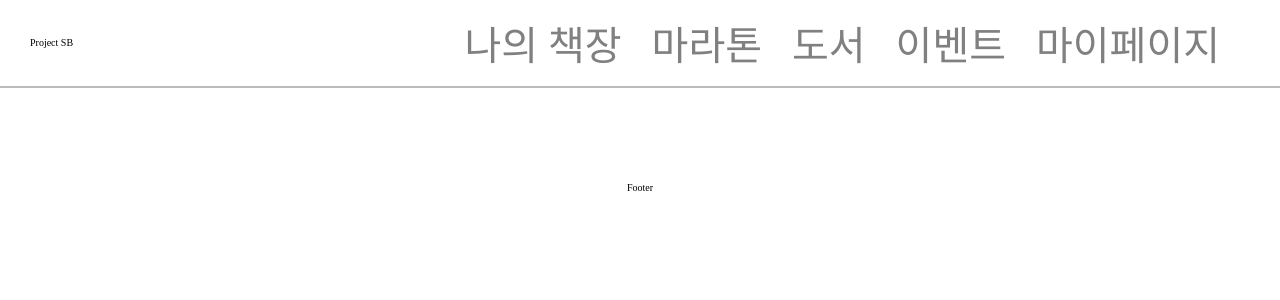
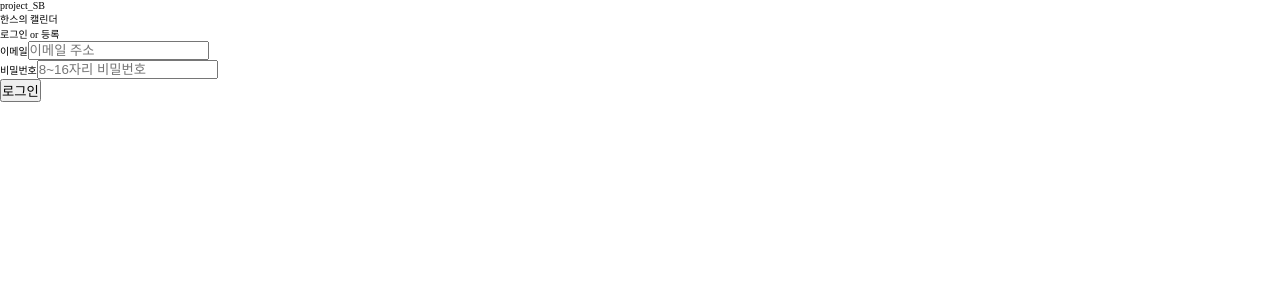
Before and after one commit to songmok/ggoBook, a React (Create React App) app: page / in a window 1280 px wide. Shown: the top 300 px of the page. Built offline with nearby package versions, Linux system fonts and the light colour scheme.

Commit message:
login 페이지 작업중

```diff
--- a/package.json
+++ b/package.json
@@ -8,6 +8,7 @@
     "@fortawesome/free-solid-svg-icons": "^6.3.0",
     "@fortawesome/react-fontawesome": "^0.2.0",
     "@fullpage/react-fullpage": "^0.1.31",
+    "@hookform/resolvers": "^2.9.11",
     "@reduxjs/toolkit": "^1.9.1",
     "animate.css": "^4.1.1",
     "axios": "^1.2.2",
@@ -32,7 +33,8 @@
     "swiper": "^8.4.6",
     "typescript": "^4.9.5",
     "web-vitals": "^2.1.4",
-    "wowjs": "^1.1.3"
+    "wowjs": "^1.1.3",
+    "yup": "^1.0.0"
   },
   "scripts": {
     "start": "react-scripts start",
--- a/src/App.tsx
+++ b/src/App.tsx
@@ -1,20 +1,38 @@
 import Footer from "components/common/footer/Footer";
 import Header from "components/common/header/Header";
 import Event from "pages/event/Event";
+import Login from "pages/login/Login";
 import MyPage from "pages/myPage/MyPage";
+import NotFound from "pages/notFound/NotFound";
 import React from "react";
 import { BrowserRouter as Router, Routes, Route } from "react-router-dom";
 function App() {
   return (
     <>
       <Router>
-        <Header />
         <Routes>
-          <Route />
-          <Route path="/event" element={<Event />} />
+          <Route path="/" element={<Login />} />
+          <Route
+            path="/home"
+            element={
+              <>
+                <Header />
+              </>
+            }
+          />
+          <Route
+            path="/event"
+            element={
+              <>
+                <Header />
+                <Event />
+                <Footer />
+              </>
+            }
+          />
           <Route path="/myPage" element={<MyPage />} />
+          <Route path="*" element={<NotFound />} />
         </Routes>
-        <Footer />
       </Router>
     </>
   );
--- /dev/null
+++ b/src/pages/login/Login.tsx
@@ -0,0 +1,67 @@
+import React from "react";
+import LoginCss from "./style/LoginCss";
+import { useForm } from "react-hook-form";
+import { yupResolver } from "@hookform/resolvers/yup";
+import * as yup from "yup";
+
+// types
+type LoginType = {
+  email: string;
+  password: string;
+};
+
+const schema = yup.object({
+  email: yup.string().email().required("Email is required"),
+  password: yup
+    .string()
+    .min(8)
+    .max(16)
+    .required("Password must be 8 - 16 characters"),
+});
+
+const Login = () => {
+  const {
+    register,
+    handleSubmit,
+    formState: { errors },
+  } = useForm<LoginType>({
+    resolver: yupResolver(schema),
+  });
+
+  const submit = () => {
+    console.log("제출확인");
+  };
+
+  return (
+    <LoginCss>
+      <div>
+        <p>project_SB</p>
+        <p>한스의 캘린더</p>
+      </div>
+      <div>
+        <span>로그인</span> or <span>등록</span>
+      </div>
+      <form onSubmit={handleSubmit(submit)}>
+        <label htmlFor="email">이메일</label>
+        <input
+          id="email"
+          type="email"
+          placeholder="이메일 주소"
+          {...register("email")}
+        />
+        <p>{errors.email?.message}</p>
+        <label htmlFor="password">비밀번호</label>
+        <input
+          id="password"
+          type="password"
+          placeholder="8~16자리 비밀번호"
+          {...register("password")}
+        />
+        <p>{errors.password?.message}</p>
+        <button type="submit">로그인</button>
+      </form>
+    </LoginCss>
+  );
+};
+
+export default Login;
--- /dev/null
+++ b/src/pages/login/style/LoginCss.tsx
@@ -0,0 +1,5 @@
+import styled from "styled-components";
+
+const LoginCss = styled.section``;
+
+export default LoginCss;
--- /dev/null
+++ b/src/pages/notFound/NotFound.tsx
@@ -0,0 +1,10 @@
+import React from "react";
+import NotFoundCss from "./style/NotFoundCss";
+
+type Props = {};
+
+const NotFound = () => {
+  return <NotFoundCss>NotFound Error</NotFoundCss>;
+};
+
+export default NotFound;
--- /dev/null
+++ b/src/pages/notFound/style/NotFoundCss.tsx
@@ -0,0 +1,5 @@
+import styled from "styled-components";
+
+const NotFoundCss = styled.section``;
+
+export default NotFoundCss;
```
Also changed, not shown: 1 other file (tests, documents, lock files or other folders).
